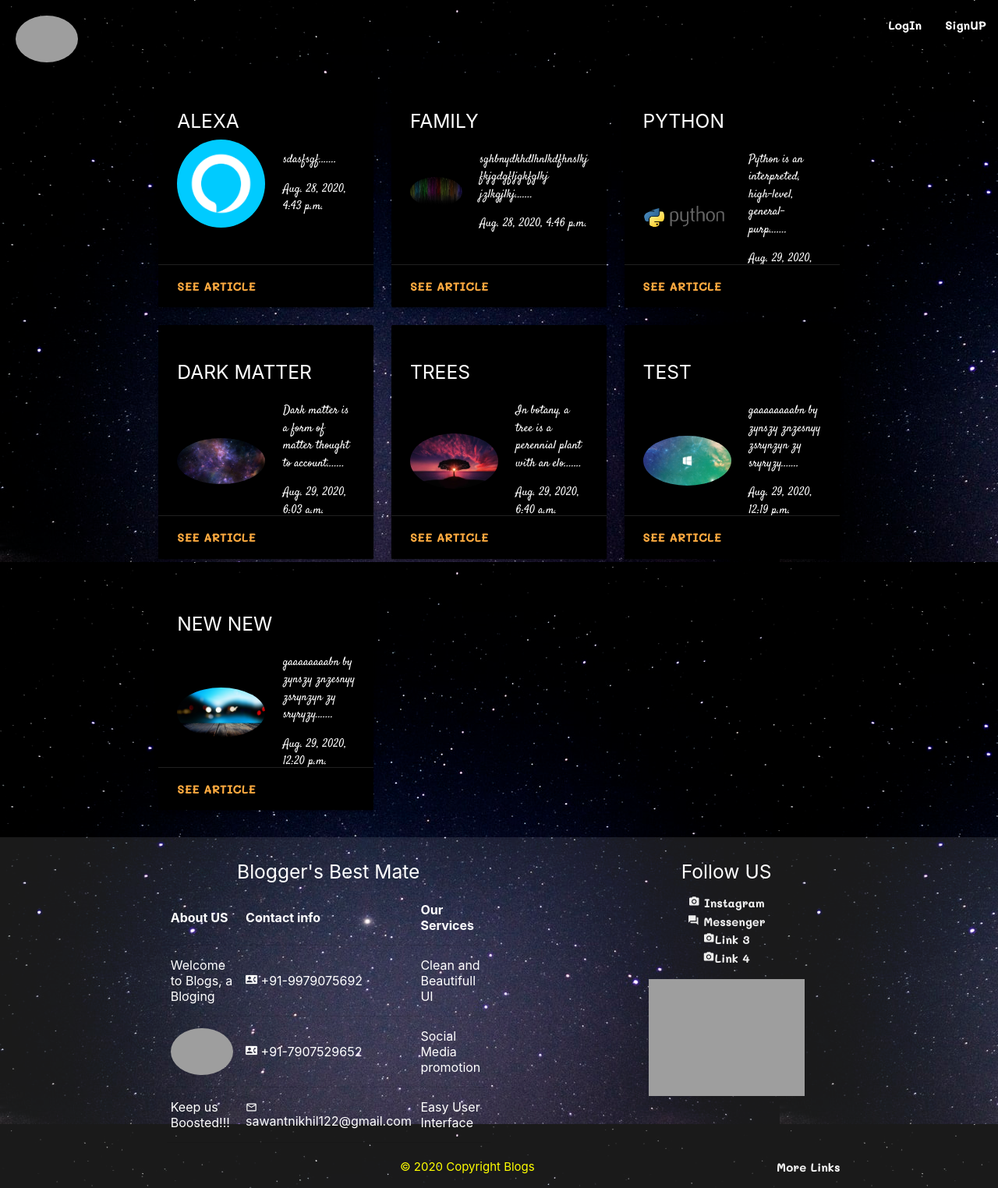
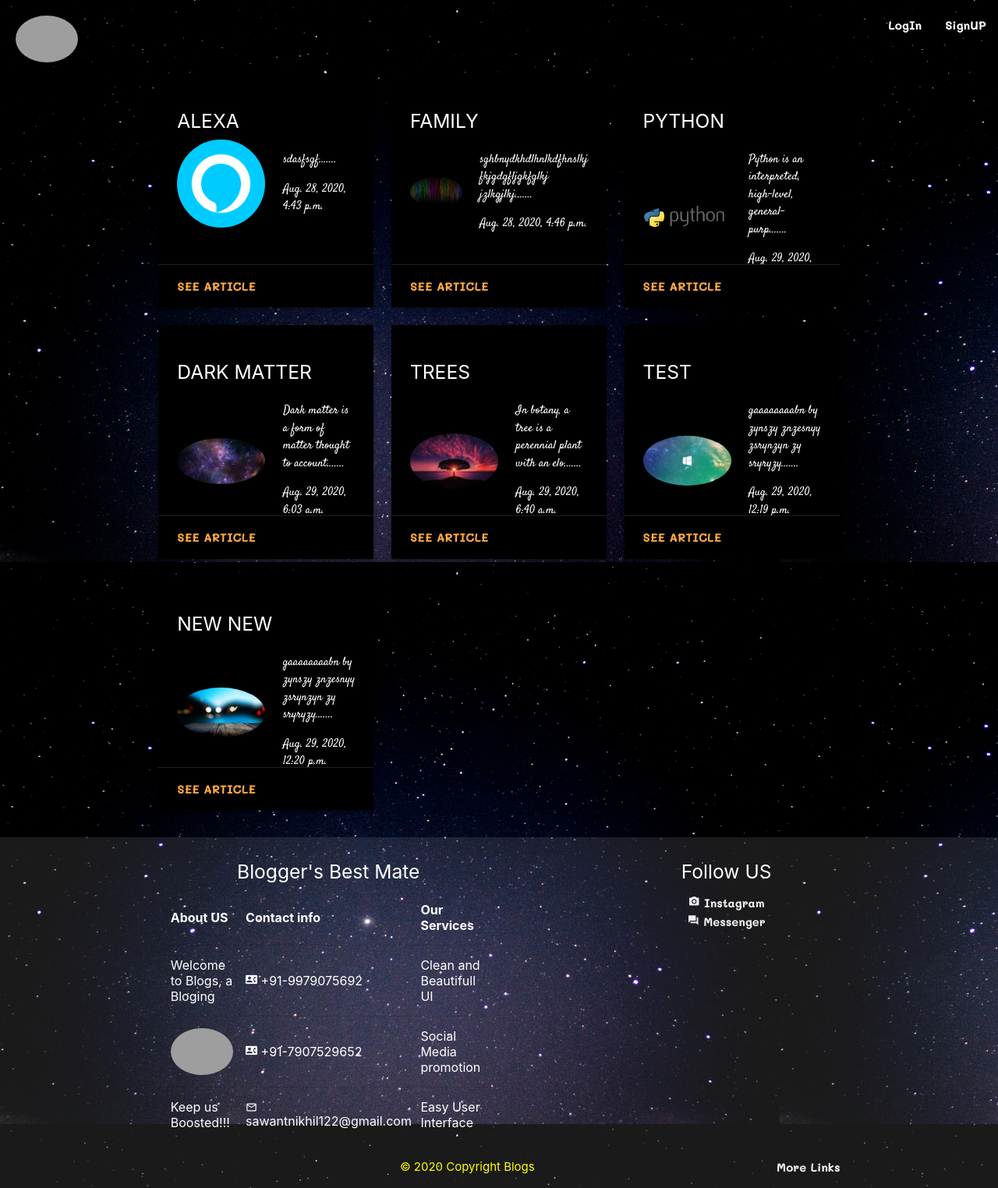
Before and after one commit to NickSaw22/Blogs, a Django app: page / in a window 1280 px wide. Shown: the whole page at 78% size. Run offline with Django 3.2, Linux system fonts and the light colour scheme; data comes from the database, SQL or seed files in the repository; some libraries are stand-ins or nearby versions; grey boxes are pictures that could not be loaded.

Commit message:
initial commit

```diff
--- a/templates/base.html
+++ b/templates/base.html
@@ -85,11 +85,9 @@
                     <ul>
                         <li><a class="grey-text text-lighten-3" href="#!"><i class="tiny material-icons">photo_camera</i> Instagram</a></li>
                         <li><a class="grey-text text-lighten-3" href="#!"><i class="tiny material-icons">question_answer</i> Messenger</a></li>
-                        <li><a class="grey-text text-lighten-3" href="#!"><i class="tiny material-icons">photo_camera</i>Link 3</a></li>
-                        <li><a class="grey-text text-lighten-3" href="#!"><i class="tiny material-icons">photo_camera</i>Link 4</a></li>
                     </ul>
-                    <div>
-                    <iframe src="https://www.google.com/maps/embed?pb=!1m18!1m12!1m3!1d3770.4973712249675!2d72.99794026466468!3d19.08582438708219!2m3!1f0!2f0!3f0!3m2!1i1024!2i768!4f13.1!3m3!1m2!1s0x3be7c12e3c39db7b%3A0x73daf2695f93ff0f!2sJuhu%20Nagar%2C%20Juhu%20Village%2C%20Sector%2011%2C%20Vashi%2C%20Navi%20Mumbai%2C%20Maharashtra%20400703!5e0!3m2!1sen!2sin!4v1598029577654!5m2!1sen!2sin" width="200" height="150" frameborder="0" style="border:0;" allowfullscreen="" aria-hidden="false" tabindex="0"></iframe>
+                    <div style="width: 100%">
+                        <iframe width="200" height="150" frameborder="0" scrolling="no" marginheight="0" marginwidth="0" src="https://maps.google.com/maps?width=100%25&amp;height=150&amp;hl=en&amp;q=thane+(Nikhil)&amp;t=&amp;z=14&amp;ie=UTF8&amp;iwloc=B&amp;output=embed"></iframe>
                     </div>
                 </div>
             </div>
```
